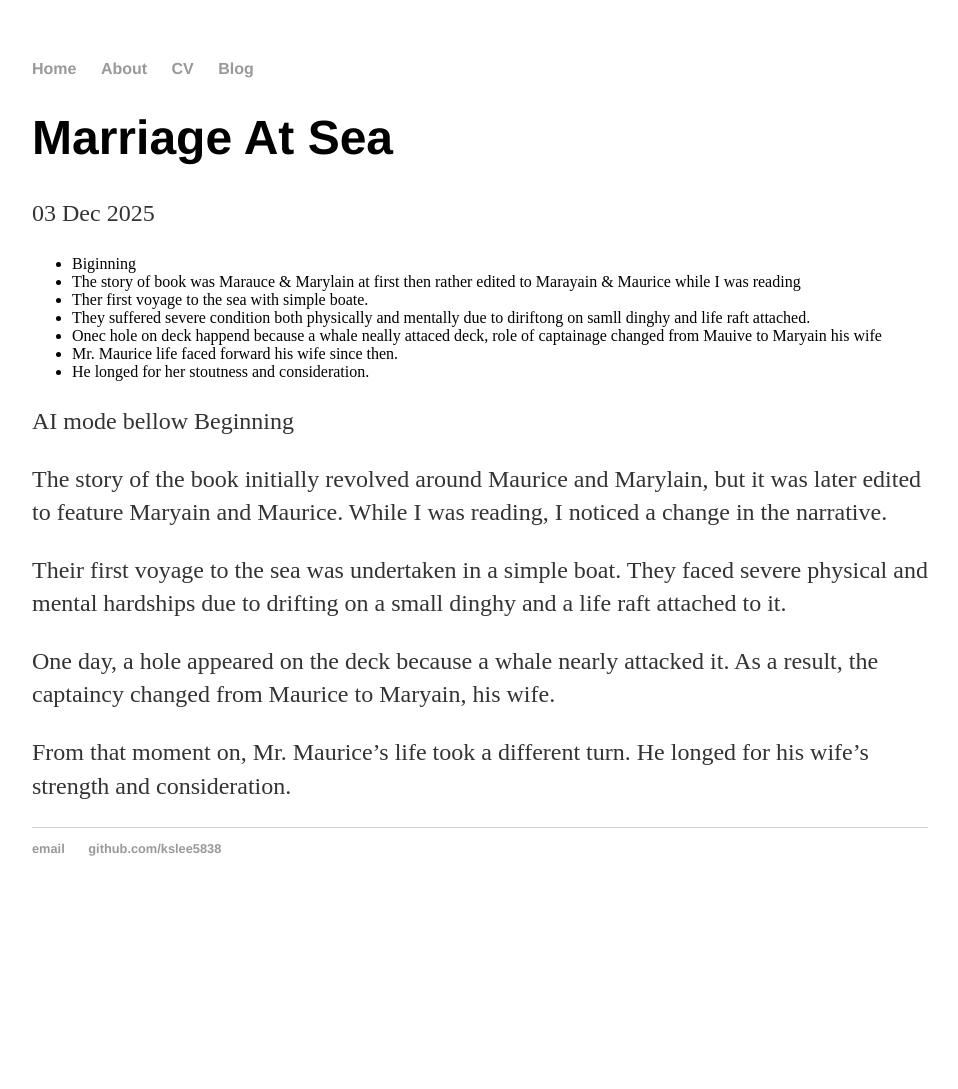
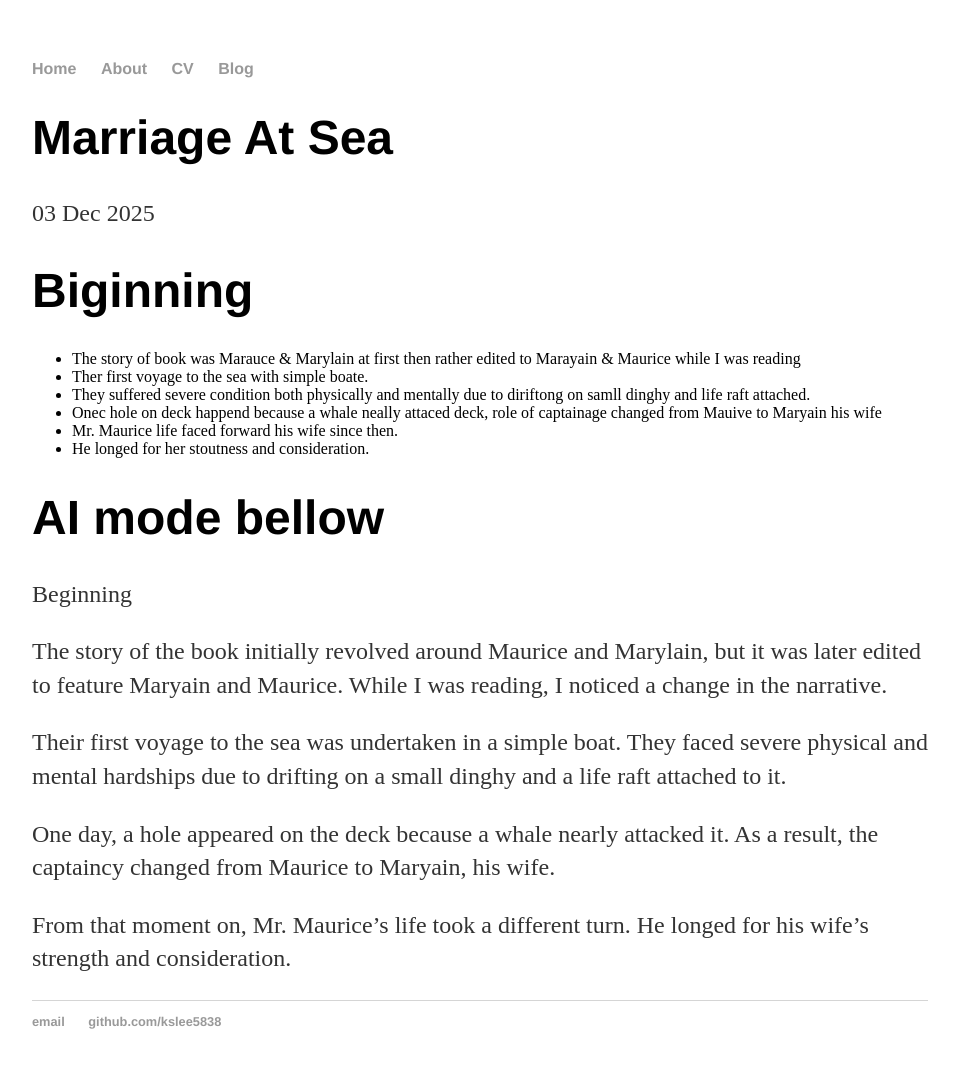
Before and after one commit to kslee5838/kslee5838.github.io, a Jekyll site: the page built from _posts/2025-12-03-Marriage-at-sea.md, in a window 1280 px wide. Shown: the whole page, without its empty margins (160-1118 px from the left). Built offline with Jekyll 4.4.1, drawn with Linux system fonts in a browser that asks for light colours; our own code applies the rules of GitHub Pages for plain Markdown files; before the commit the page ends 916 px from its top, so only the background shows below that.

```diff
--- a/_posts/2025-12-03-Marriage-at-sea.md
+++ b/_posts/2025-12-03-Marriage-at-sea.md
@@ -1,5 +1,5 @@
 
-* Biginning
+# Biginning
 - The story of book was Marauce & Marylain at first then rather edited to
 Marayain & Maurice while I was reading
 - Ther first voyage to the sea with simple boate.
@@ -8,7 +8,7 @@ Marayain & Maurice while I was reading
 - Mr. Maurice life faced forward his wife since then.
 - He longed for her stoutness and consideration.
 
-AI mode bellow
+# AI mode bellow
 Beginning
 
 The story of the book initially revolved around Maurice and Marylain, but it was later edited to feature Maryain and Maurice. While I was reading, I noticed a change in the narrative.
```
